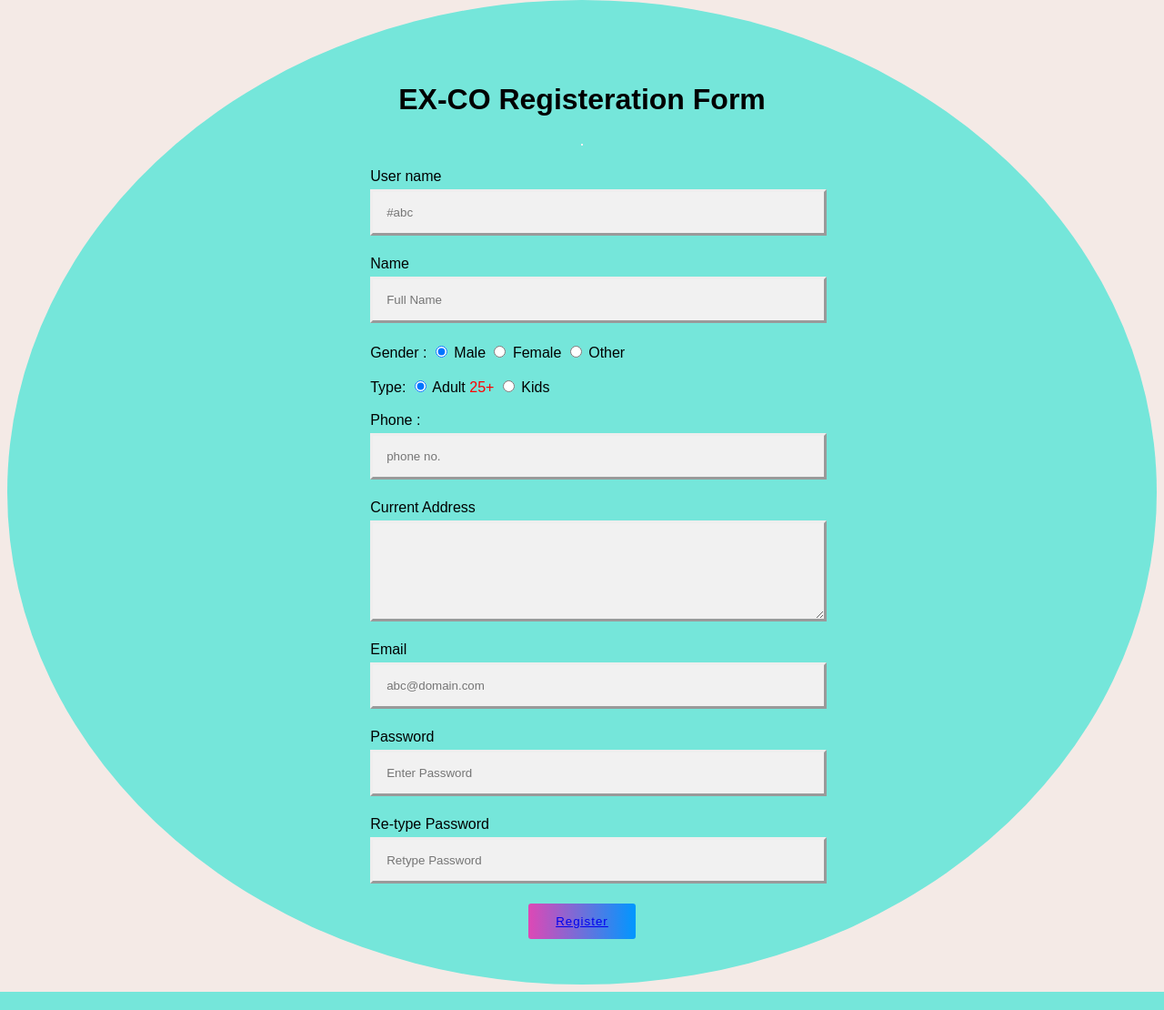
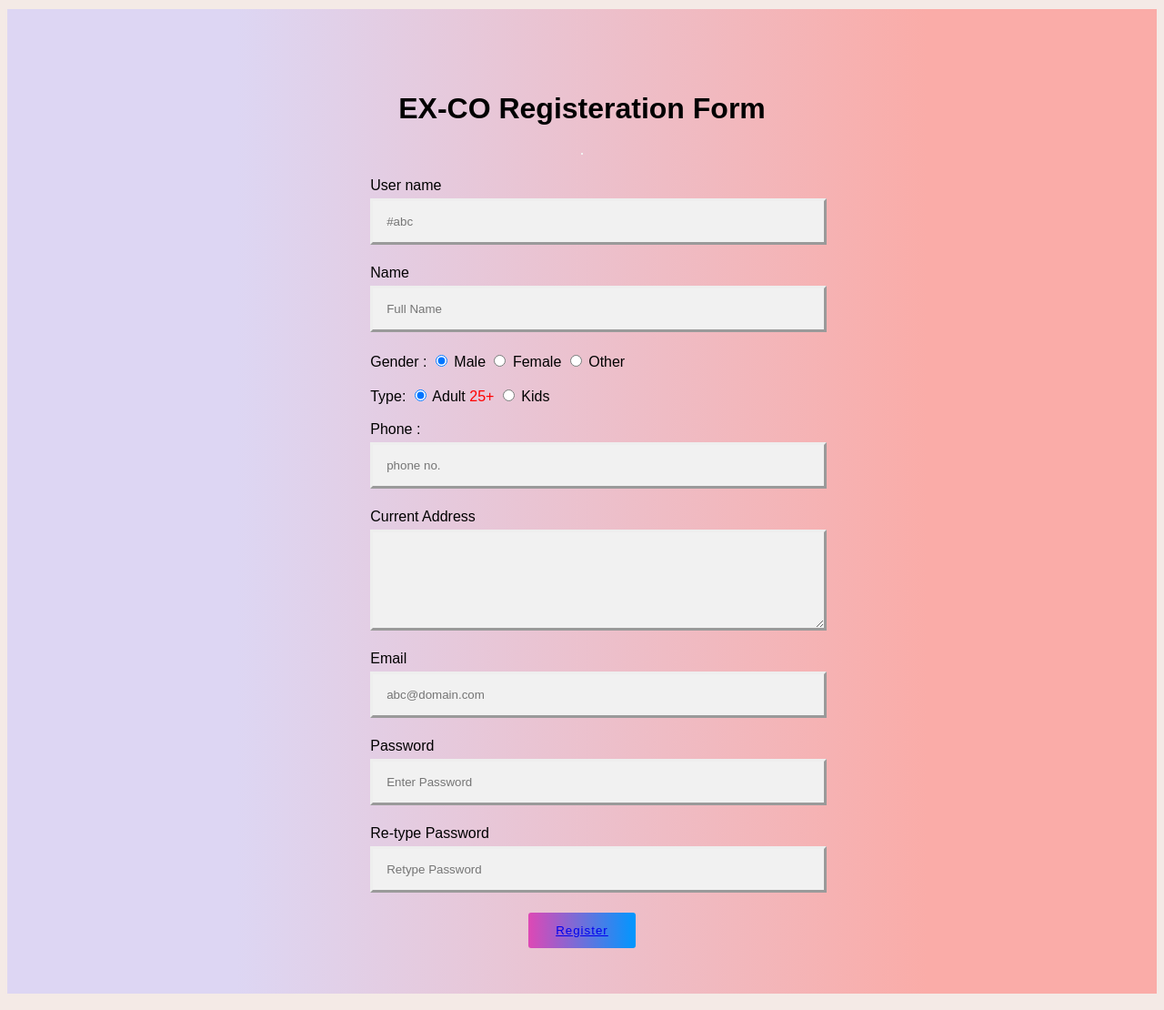
Before and after one commit to juhik7/Ex-Co, a PHP site: page /register.html in a window 1280 px wide; the page is wider, and only the part inside the window is pictured. Shown: the part 248-1358 px from the top of that part at 91% size. Run offline with PHP 8.4, Linux system fonts and the light colour scheme.

Commit message:
linear gradient

```diff
--- a/css/log_in.css
+++ b/css/log_in.css
@@ -3,15 +3,22 @@
   width: 45%;
   vertical-align: center;
   margin-top: 40px;
-  padding: 20px;
+  padding: 50px;
   border-radius: 70%;
-  background: linear-gradient(to right, #ffffee 0%,#0097ff 100%);
+  background: linear-gradient(to right,#ddd6f3
+  20%,#faaca8
+  80%);
 
 }
-.container {
+#box_making_2{
+
+}
+.container_1{
   padding: 50px;
   background-color:#75e6da ;
-  border-radius: 70%;
+  background: linear-gradient(to right,#ddd6f3
+  20%,#faaca8
+  80%);
 }
 .form{
   font-family: sans-serif;
--- a/login.html
+++ b/login.html
@@ -46,7 +46,7 @@
 	</nav>
 	<main class="logBack">
 		<div id="box_making">
-			<div class="container">
+
 				<form class="form_log_in">
 					<center><h1 style="font: Eras Bold ITC" >Log-in</h1></center>
 
--- a/register.html
+++ b/register.html
@@ -45,10 +45,11 @@
     <li><a href='register.html' data-item='REGISTER'>REGISTER</a></li>
   </ul>
 </nav>
-<div class="container">
+<div id="box_making_2">
+<div class="container_1">
 <div id="adviceBox"></div>
 <form class="form" action="">
-<center><h1 style="font: Eras Bold ITC;"> EX-CO Registeration Form</h1></center>
+<center><h1> EX-CO Registeration Form</h1></center>
 <hr>
 <label>User name</label>
 <input type="text" placeholder="#abc" size="15" id="UserName" />
```
